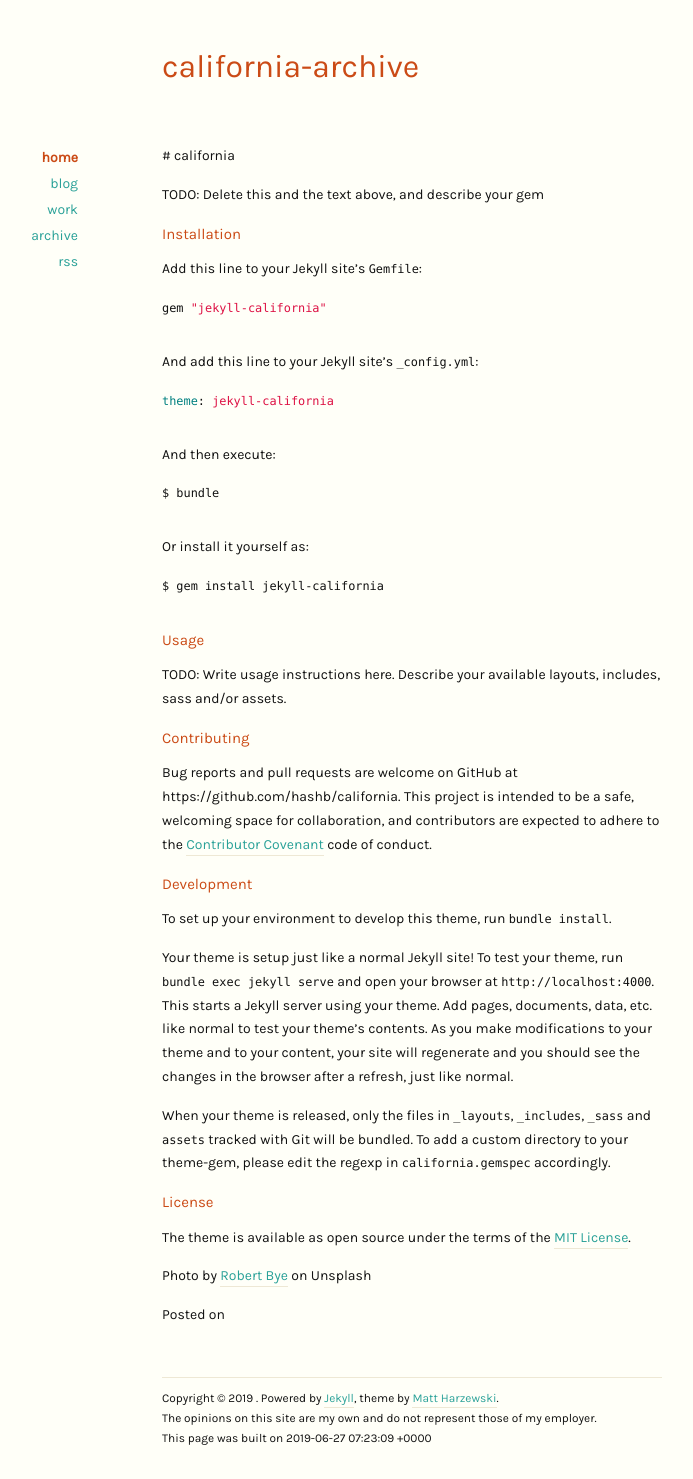
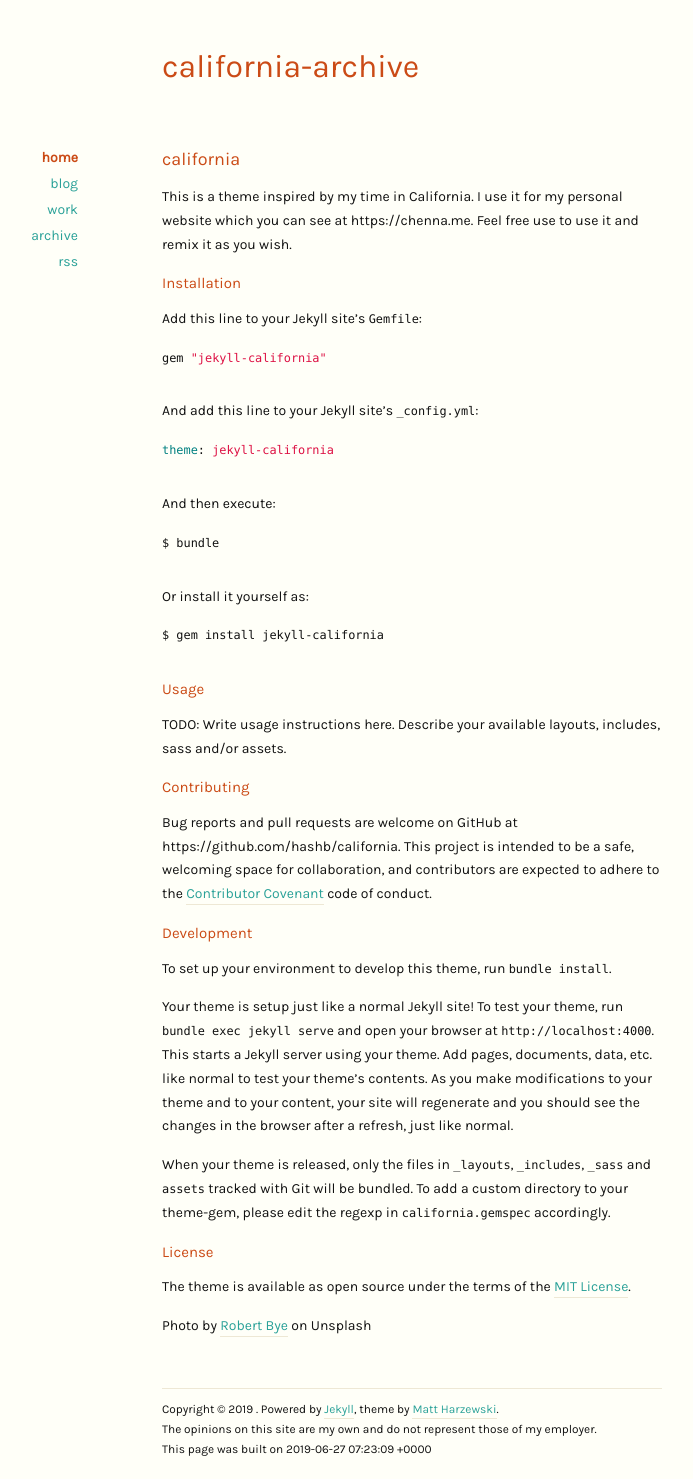
Before and after one commit to hashb/california-archive, a Jekyll site: the page built from README.md, in a window 1280 px wide. Shown: the whole page, without its empty margins (228-921 px from the left). Built offline with Jekyll 4.4.1, drawn with Linux system fonts in a browser that asks for light colours; our own code applies the rules of GitHub Pages for plain Markdown files.

Commit message:
updated page layout to add if condition

```diff
--- a/README.md
+++ b/README.md
@@ -1,9 +1,8 @@
- # california
+# california
 
-
-
-TODO: Delete this and the text above, and describe your gem
-
+This is a theme inspired by my time in California. I use it for my personal
+website which you can see at https://chenna.me. Feel free use to use it and
+remix it as you wish.
 
 ## Installation
 
--- a/_layouts/page.html
+++ b/_layouts/page.html
@@ -4,4 +4,6 @@ layout: default
 
 {{ content }}
 
+{% if page.date %}
 <p class="meta">Posted on <time datetime="{{ page.date | date_to_xmlschema }}" itemprop="datePublished"><span class="postdate">{{ page.date | date: "%b %d, %Y" }}</span></time></p>
+{% endif %}
```
